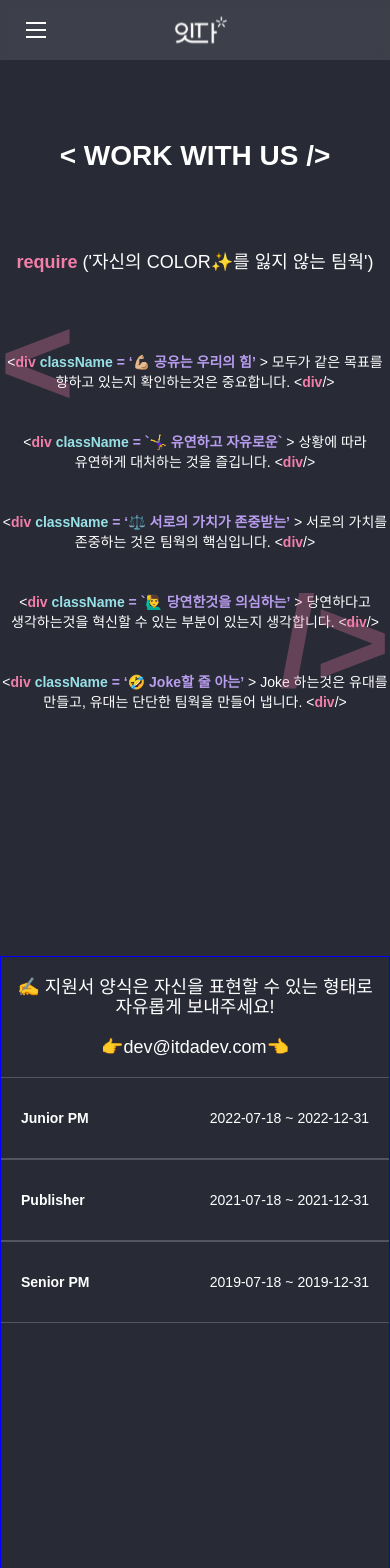
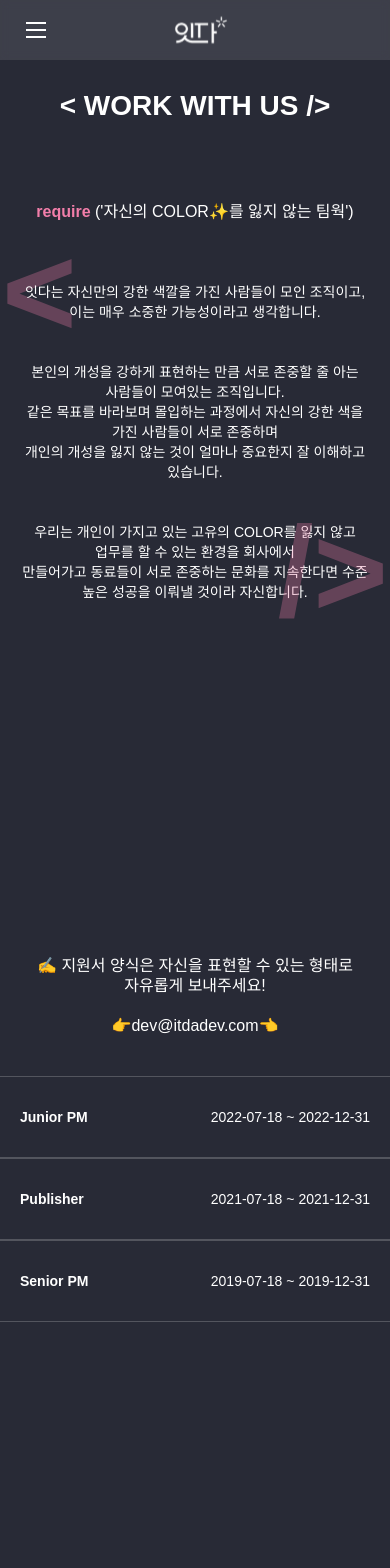
Before and after one commit to lillyYu/itda-platform, a React (Create React App) app in the folder client/: page /with-us in a window 390 px wide. Shown: the top 1568 px of the page. Built offline with nearby package versions, Linux system fonts and the light colour scheme; a web font is replaced by a local one.

Commit message:
work with us mobile done

```diff
--- a/client/src/components/header/Nav.js
+++ b/client/src/components/header/Nav.js
@@ -2,7 +2,11 @@
 import { Mobile } from "utils/MediaQuery"
 import { Link, NavLink } from "react-router-dom";
 
-const Nav = ({navActive, handleScroll}) => {
+const Nav = ({
+  navActive,
+  handleScroll,
+  setNavActive
+}) => {
   return (
     <nav className={navActive ? "active" : undefined}>
       <ul>
@@ -15,7 +19,7 @@
         <li onClick={() => handleScroll(3)}>
           <Link to="/">CONTACT US</Link>
         </li>
-        <li>
+        <li onClick={() => setNavActive(false)}>
           <NavLink to="/with-us" activeclassname="active" >WORK WITH US</NavLink>
         </li>
       </ul>
--- a/client/src/pages/Header.js
+++ b/client/src/pages/Header.js
@@ -41,7 +41,11 @@
               handleScroll={handleScroll}
             />
           </div>
-          <Nav navActive={navActive} handleScroll={handleScroll}/>
+          <Nav
+            navActive={navActive}
+            handleScroll={handleScroll}
+            setNavActive={setNavActive}
+          />
         </Mobile>
 
         <Desktop>
--- a/client/src/pages/subpages/work-with-us/WorkWithUs.js
+++ b/client/src/pages/subpages/work-with-us/WorkWithUs.js
@@ -31,7 +31,7 @@
       if(currentSlide === 1) {
         setCurrentSlide(0)
       }
-    }, 5000);
+    }, 6000);
 
     return () => clearInterval(timer);
   });
@@ -90,10 +90,7 @@
                   return(
                     <li key={datas.id}>
                       <BoardItem
-                        title={datas.title}
-                        html={datas.content}
-                        from={datas.from}
-                        to={datas.to}
+                        data={datas}
                       />
                     </li>
                   )
--- a/client/src/pages/subpages/work-with-us/board/BoardItem.js
+++ b/client/src/pages/subpages/work-with-us/board/BoardItem.js
@@ -1,10 +1,7 @@
 import { useRef, useState } from "react";
 
 const BoardItem = ({
-  title,
-  html,
-  from,
-  to
+  data
 }) => {
   const content = useRef(null);
 
@@ -23,8 +20,8 @@
     <div className={`accordionSection ${setActive}`}>
       <button className="accordion" onClick={toggleAccordion}>
         <p className="accordionTitle">
-          <strong>{title}</strong>
-          <time>{from} ~ {to}</time>
+          <strong>{data.title}</strong>
+          <time>{data.from} ~ {data.to}</time>
         </p>
       </button>
 
@@ -34,7 +31,7 @@
         className="accordionContent"
       >
         <div className="accordionText">
-          {html}
+          {data.content}
         </div>
       </div>
     </div>
--- a/client/src/scss/pages/subpages/work-with-us.scss
+++ b/client/src/scss/pages/subpages/work-with-us.scss
@@ -2,7 +2,7 @@
 
 .work-with-us {
   position: relative;
-  padding-top: 8rem;
+  padding-top: 3rem;
 
   .work-with-us-wrap {
     @include webMargin();
@@ -19,14 +19,14 @@
       }
 
       header {
-        margin-bottom: 8rem;
+        margin-bottom: 6rem;
         text-align: center;
-        font-size: 1.8rem;
+        font-size: 1.6rem;
       }
 
       main {
         @include height();
-        padding: 8rem 0;
+        padding: 8rem 5%;
 
         ul {
           @include webMargin();
@@ -37,7 +37,7 @@
             position: absolute;
             content: '<';
             top: 0;
-            left: 0;
+            left: -5%;
             color: $point-pink-color;
             font-size: 12.8rem;
             opacity: 0.3;
@@ -49,7 +49,7 @@
             position: absolute;
             content: '/>';
             bottom: 0;
-            right: 0;
+            right: -5%;
             color: $point-pink-color;
             font-size: 12.8rem;
             opacity: 0.3;
@@ -84,11 +84,13 @@
 
       .boards {
         @include height();
-        border: 1px solid blue;
+        padding-top: 3rem;
 
         .noti {
+          margin-bottom: 4rem;
+          padding: 0 5%;
           text-align: center;
-          font-size: 1.8rem;
+          font-size: 1.6rem;
 
           p {
             margin: 2rem 0;
@@ -106,6 +108,9 @@
             border-bottom: 1px solid $opacity-white-20;
 
             .accordionSection {
+              &.active {
+                box-shadow: $left-bs;
+              }
 
               .accordion {
                 width: 100%;
@@ -114,14 +119,18 @@
                   @include flexCenterBetween();
                   width: 100%;
                   padding: 3rem 2rem;
+                  color: white;
                   background-color: $base-black-color;
-                  color: white;
-
                 }
               }
 
               .accordionContent {
                 overflow: hidden;
+                transition: max-height .3s ease;
+
+                .accordionText {
+                  padding: 0 2rem 2rem 2rem;
+                }
               }
             }
           }
```
